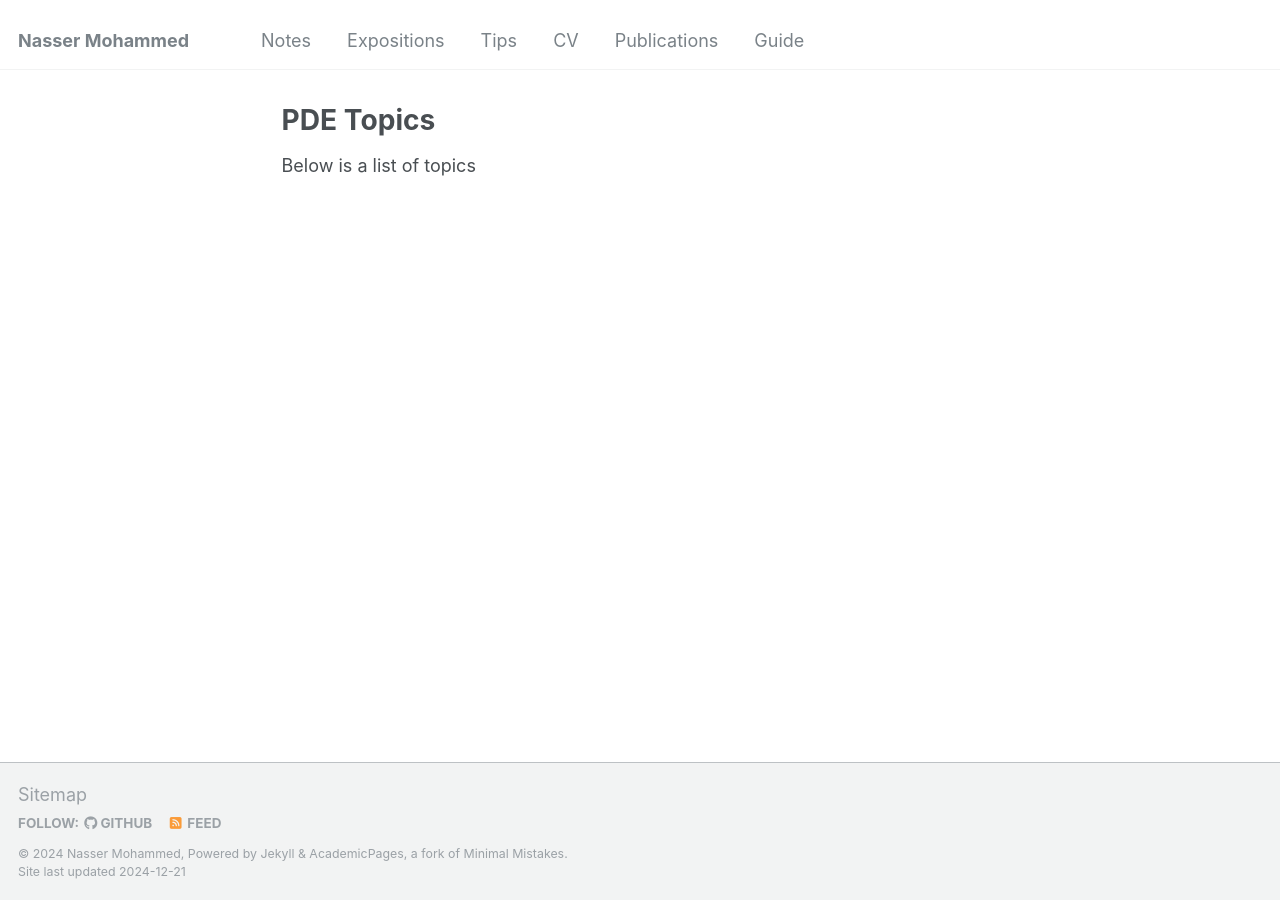
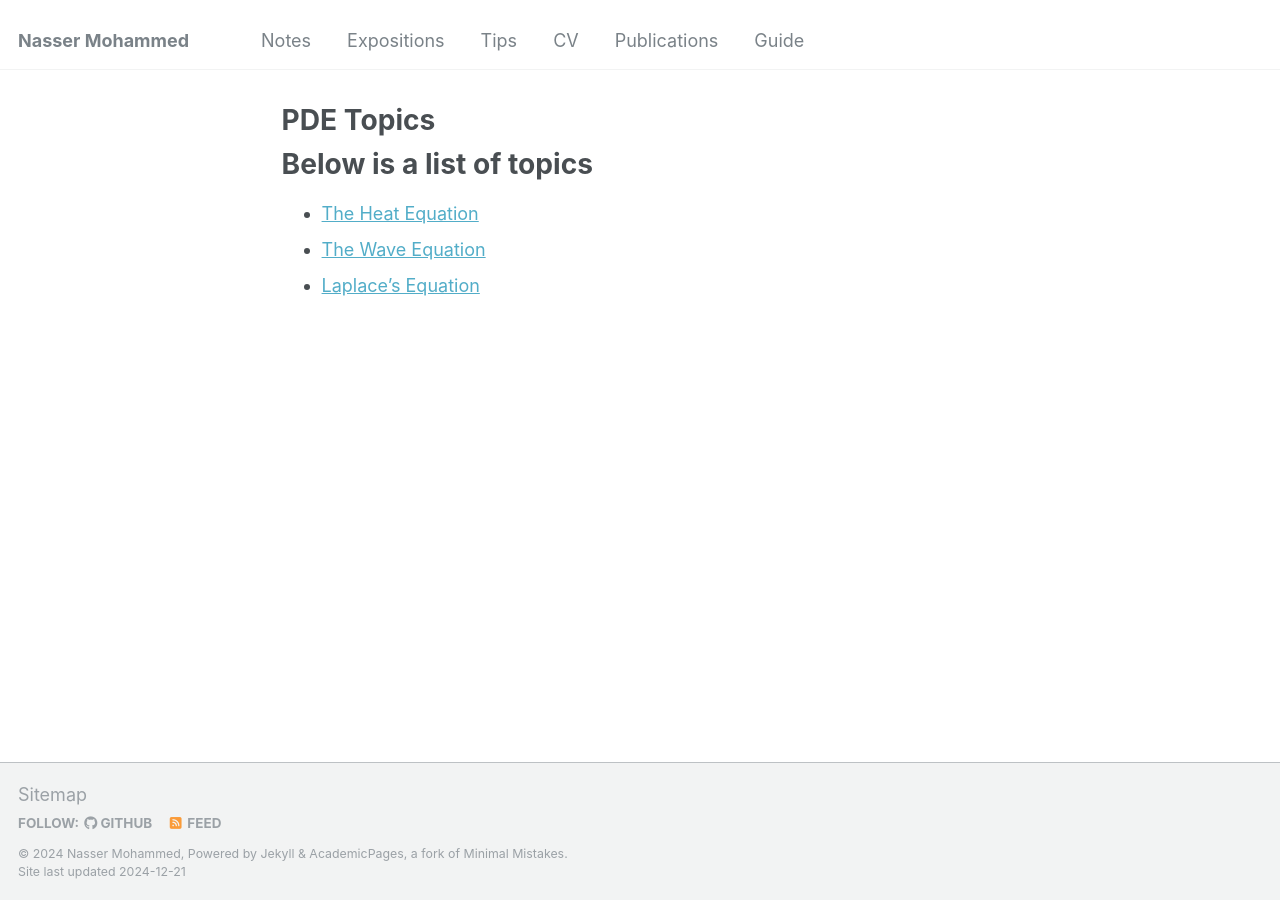
Before and after one commit to Nasser-Mohammed/Nasser-Mohammed.github.io, a Jekyll site: the page built from _pages/notes/pde/nav.md, in a window 1280 px wide. Built offline with Jekyll 4.4.1, drawn with Linux system fonts in a browser that asks for light colours.

Commit message:
Update nav.md

```diff
--- a/_pages/notes/pde/nav.md
+++ b/_pages/notes/pde/nav.md
@@ -6,3 +6,8 @@ author_profile: false
 ---
 
 Below is a list of topics
+===
+
+- [The Heat Equation](heatequation.md)
+- [The Wave Equation](waveequation.md)
+- [Laplace's Equation](laplaceequation.md)
```
